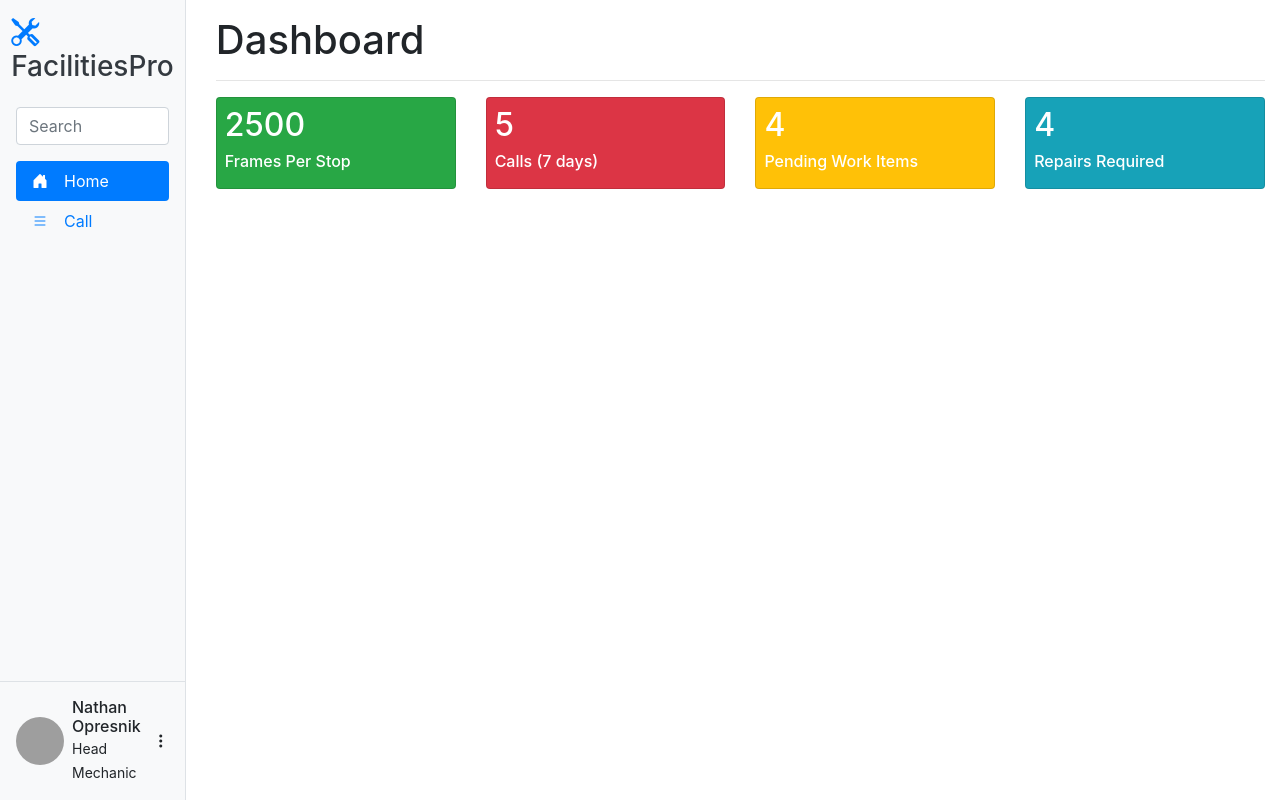
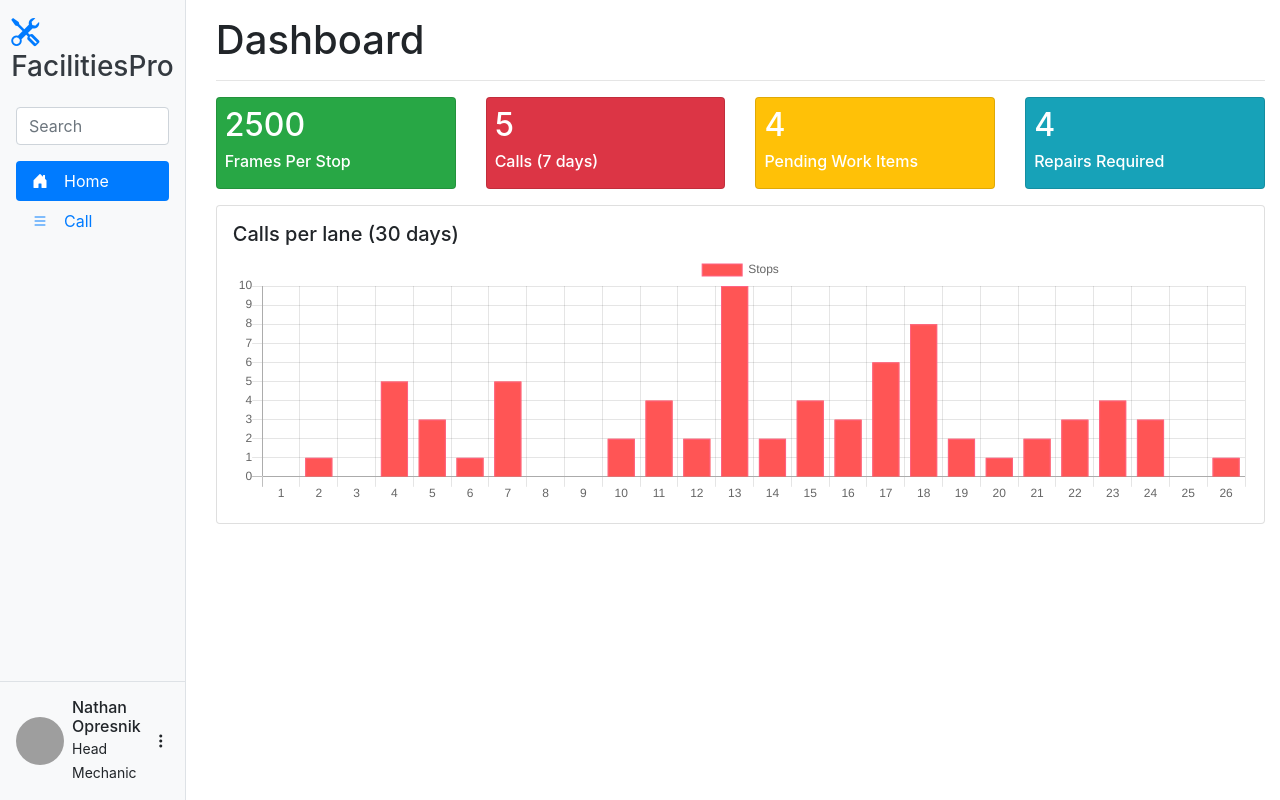
Before and after one commit to Nhanlibra/facilities-toolkit, a React (Create React App) app in the folder client/: page / in a window 1280 px wide. Built offline with nearby package versions, Linux system fonts and the light colour scheme; grey boxes are pictures that could not be loaded.

Commit message:
Implement cartjs

```diff
--- a/client/package.json
+++ b/client/package.json
@@ -6,8 +6,10 @@
   "proxy": "http://localhost:3001/",
   "dependencies": {
     "bootstrap": "^4.6.0",
+    "chart.js": "2.9.4",
     "react": "^16.13.1",
     "react-bootstrap": "^1.5.2",
+    "react-chartjs-2": "^2.11.1",
     "react-dom": "^16.13.1",
     "react-scripts": "4.0.3",
     "sass": "^1.32.10"
--- /dev/null
+++ b/client/src/pages/Dashboard/CallChart.js
@@ -0,0 +1,85 @@
+import { Bar, defaults } from "react-chartjs-2";
+
+const data = {
+  labels: [
+    1,
+    2,
+    3,
+    4,
+    5,
+    6,
+    7,
+    8,
+    9,
+    10,
+    11,
+    12,
+    13,
+    14,
+    15,
+    16,
+    17,
+    18,
+    19,
+    20,
+    21,
+    22,
+    23,
+    24,
+    25,
+    26,
+  ],
+  datasets: [
+    {
+      label: "Stops",
+      backgroundColor: "rgb(255, 85, 85)",
+      borderColor: "rgba(255,99,132,1)",
+      borderWidth: 1,
+      hoverBackgroundColor: "rgb(255, 0, 0)",
+      hoverBorderColor: "rgba(255,99,132,1)",
+      data: [
+        0,
+        1,
+        0,
+        5,
+        3,
+        1,
+        5,
+        0,
+        0,
+        2,
+        4,
+        2,
+        10,
+        2,
+        4,
+        3,
+        6,
+        8,
+        2,
+        1,
+        2,
+        3,
+        4,
+        3,
+        0,
+        1,
+      ],
+    },
+  ],
+};
+
+export default ({ className }) => {
+  return (
+    <div className={className}>
+      <Bar
+        data={data}
+        width={100}
+        height={25}
+        options={{
+          maintainAspectRatio: true,
+        }}
+      />
+    </div>
+  );
+};
--- a/client/src/pages/Dashboard/index.js
+++ b/client/src/pages/Dashboard/index.js
@@ -1,5 +1,6 @@
-import { Col, Row } from "react-bootstrap";
+import { Card, Col, Nav, Row } from "react-bootstrap";
 import StatCard from "../../components/StatCard";
+import CallChart from "./CallChart";
 
 export default () => {
   return (
@@ -30,6 +31,11 @@ export default () => {
           <StatCard bg="info" color="white" value="4" text="Repairs Required" />
         </Col>
       </Row>
+
+      <Card className="mt-3 p-3">
+        <h5>Calls per lane (30 days)</h5>
+        <CallChart />
+      </Card>
     </div>
   );
 };
```
Also changed, not shown: 1 other file (tests, documents, lock files or other folders).
